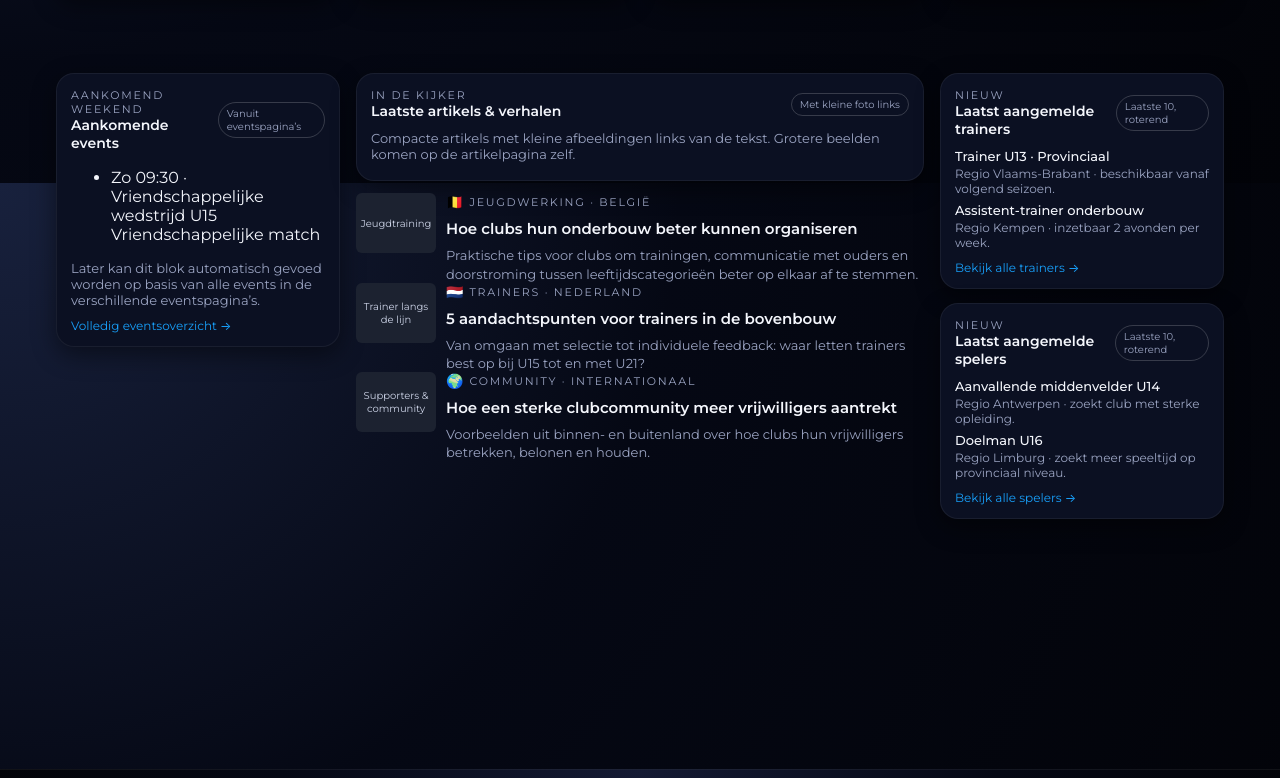
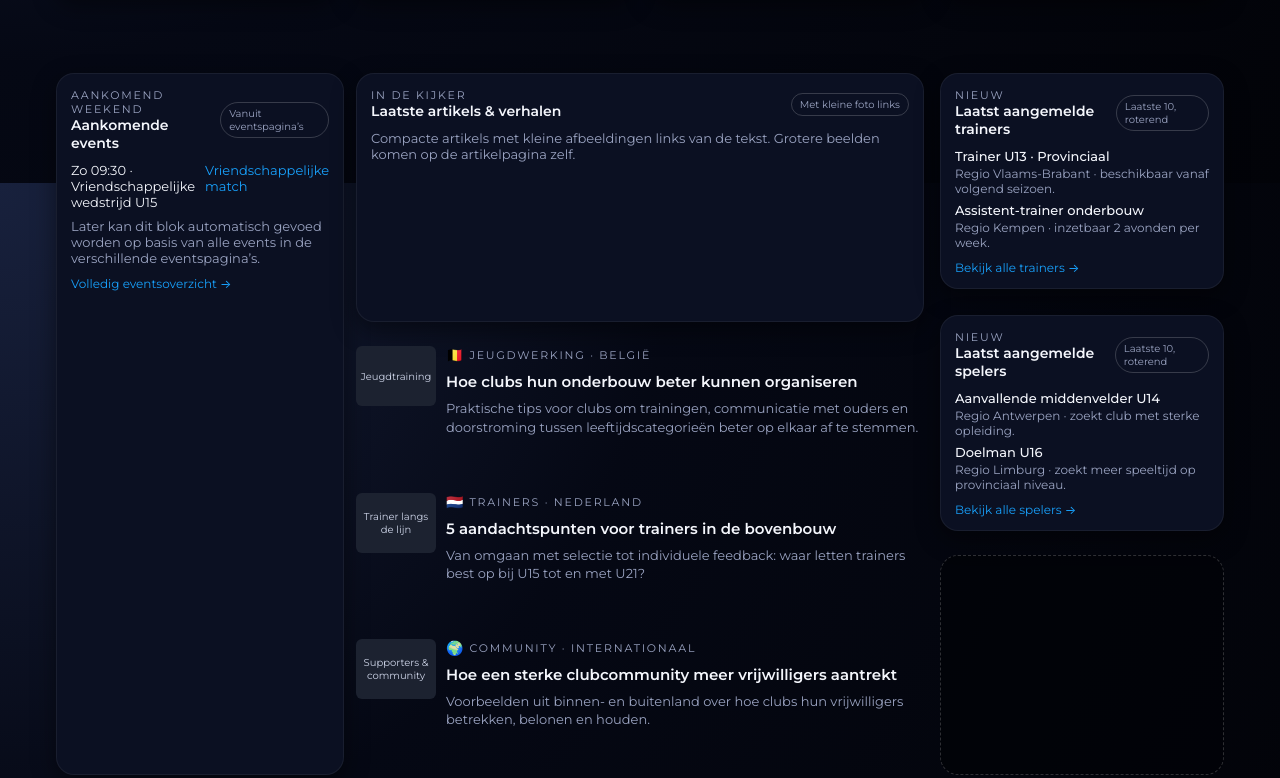
Before and after one commit to Voetbal4All/Voetbal4all, a plain HTML site: page index.html in a window 1280 px wide. Shown: the part 617-1395 px from the top of the page. Drawn offline with Linux system fonts and the light colour scheme.

Commit message:
Update style.css

```diff
--- a/style.css
+++ b/style.css
@@ -365,6 +365,44 @@ footer {
   letter-spacing: 0.16em;
 }
 
+/* Kolommen in grid (home) */
+.column-middle,
+.column-right {
+  display: grid;
+  gap: 12px;
+}
+
+/* Weekendlijst (events blok) */
+.weekend-list {
+  list-style: none;
+  padding: 0;
+  margin: 0 0 8px;
+  display: grid;
+  gap: 8px;
+}
+
+.weekend-item {
+  display: flex;
+  justify-content: space-between;
+  gap: 10px;
+  font-size: 13px;
+}
+
+.weekend-item a {
+  color: var(--accent);
+}
+
+/* Artikellijst */
+.article-list {
+  display: grid;
+  gap: 10px;
+}
+
+.article-item {
+  margin: 0;
+}
+
+
 /* =======================
    KAARTEN & LIJSTEN
    ======================= */
@@ -512,7 +550,7 @@ footer {
 .ad-slot {
   margin: 10px auto;
   max-width: 1100px;
-  opacity: 0.96;
+  opacity: 1;
 }
 
 /* Header-ad onder live banner, gewoon in de flow (niet sticky) */
@@ -578,9 +616,9 @@ footer {
 }
 
 /* Maak echte AdSense containers clean (geen placeholder look) */
+/* Alleen echte AdSense containers “clean” maken */
 .ad-slot-header,
-.ad-infeed,
-.ad-vertical {
+.ad-infeed {
   border: none !important;
   background: transparent !important;
   padding: 0 !important;
```
